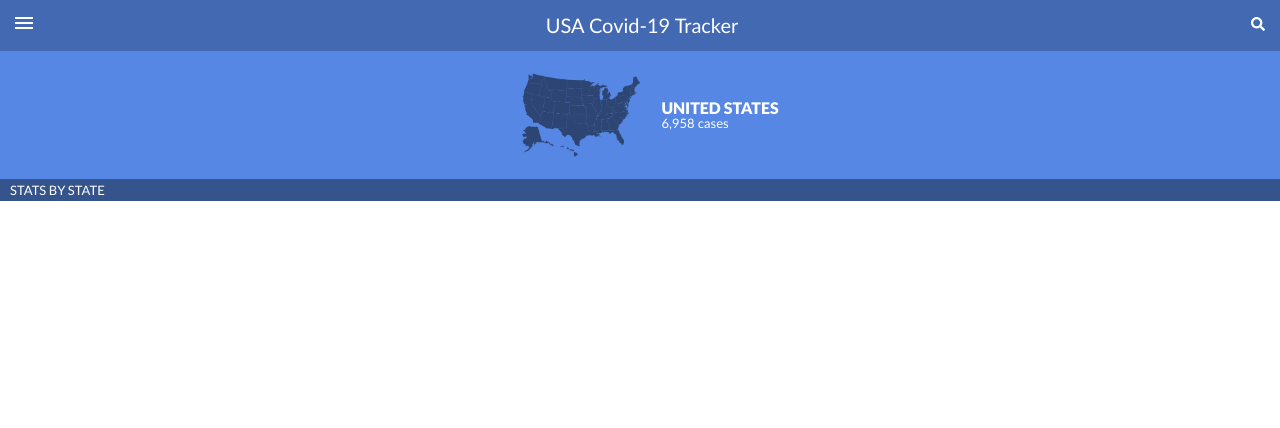
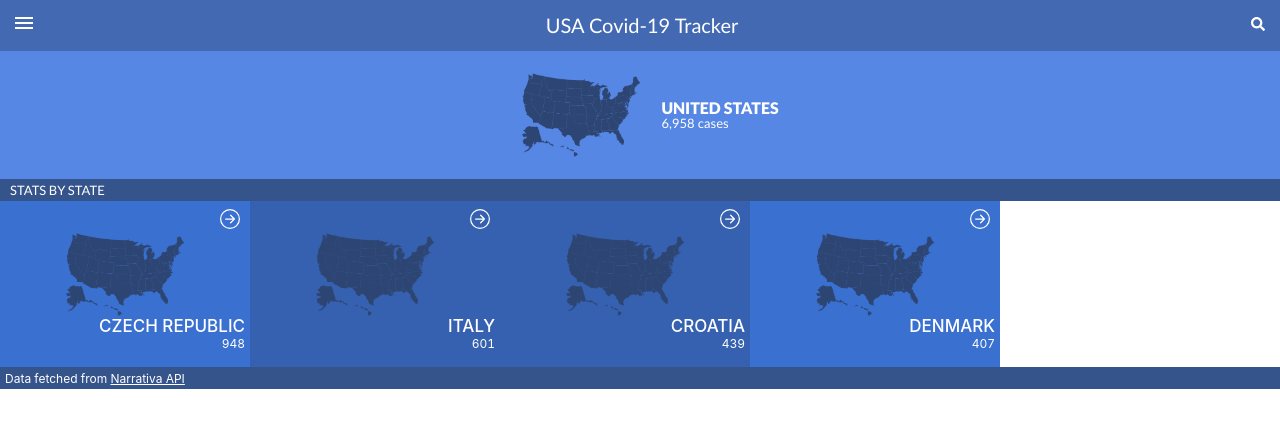
Before and after one commit to RafaelEchart/React_USACovid19Tracker, a React (Create React App) app: page /homePage in a window 1280 px wide. Shown: the top 428 px of the page. Built offline with nearby package versions, Linux system fonts and the light colour scheme.

Commit message:
State individual card and footer

```diff
--- /dev/null
+++ b/src/components/Footer/Footer.js
@@ -0,0 +1,11 @@
+import React from 'react';
+import './footer.css';
+
+const Footer = () => (
+    <div className='footerContainer'>
+
+  <span>Data fetched from <a href='https://covid19tracking.narrativa.com/index_en.html' target='_blank' rel='noreferrer'>Narrativa API</a> </span>
+    </div>
+);
+
+export default Footer;
--- /dev/null
+++ b/src/components/Footer/footer.css
@@ -0,0 +1,14 @@
+.footerContainer {
+    background-color: #35548b;
+    color: white;
+}
+
+.footerContainer span {
+    margin-left: 5px;
+    font-size: 12px;
+}
+
+.footerContainer a{
+    text-decoration: underline;
+    color: white;
+}
--- a/src/components/HomePage/HomePage.js
+++ b/src/components/HomePage/HomePage.js
@@ -3,7 +3,9 @@ import React from 'react';
 import HomePageHeader from '../HomePageHeader/HomePageHeader';
 import MainBanner from '../MainBanner/MainBanner';
 import FilterText from '../FilterText/FilterText';
+import StateInfoCard from '../StateInfoCard/StateInfoCard';
 import './homePage.css';
+import Footer from '../Footer/Footer';
 
 const HomePage = () => {
   const hello = 'hello';
@@ -15,6 +17,8 @@ const HomePage = () => {
  <HomePageHeader />
  <MainBanner/>
  <FilterText/>
+ <StateInfoCard/>
+ <Footer/>
 
   </React.Fragment>
 
--- /dev/null
+++ b/src/components/StateInfoCard/StateInfoCard.js
@@ -0,0 +1,48 @@
+import React from 'react';
+import { BsArrowRightCircle } from 'react-icons/bs';
+import { Link } from 'react-router-dom';
+import USMAP from '../../assets/US-MAP.png';
+import './stateInfoCard.css';
+
+const StateInfoCard = () => {
+  const info = [
+    {
+      name: 'CZECH REPUBLIC',
+      cases: 948,
+      image: USMAP,
+    },
+    {
+      name: 'ITALY',
+      cases: 601,
+      image: USMAP,
+    },
+    {
+      name: 'CROATIA',
+      cases: 439,
+      image: USMAP,
+    },
+    {
+      name: 'DENMARK',
+      cases: 407,
+      image: USMAP,
+    },
+  ];
+  return (
+    <div className='stateCardContainer'>
+      {info.map((state, idx) => (
+          <Link key={state.cases} to='/homePage/ecuador' className={`background-${idx} individualCardContainter`}>
+
+        <BsArrowRightCircle className='stateCardIcon' />
+          <img src={state.image} width={120} />
+          <div className='innerDivAlignment'>
+            <h2>{state.name}</h2>
+            <span>{state.cases}</span>
+          </div>
+
+          </Link>
+      ))}
+    </div>
+  );
+};
+
+export default StateInfoCard;
--- /dev/null
+++ b/src/components/StateInfoCard/stateInfoCard.css
@@ -0,0 +1,57 @@
+.stateCardContainer {
+    display: flex;
+    flex-direction: row;
+    flex-wrap: wrap;
+
+}
+
+.individualCardContainter {
+    width: 50%;
+    display: flex;
+    flex-direction: column;
+    align-items: center;
+    max-width: 250px;
+
+}
+
+.background-0, .background-3 {
+    background-color: #3a70d0;
+}
+
+.background-1, .background-2 {
+    background-color: #3661b0;
+}
+
+.innerDivAlignment {
+    width: 100%;
+    display: flex;
+    flex-direction: column;
+    align-items: flex-end;
+    line-height: 17px;
+    margin-bottom: 15px;
+    margin-right: 10px;
+
+}
+
+.innerDivAlignment h2 {
+    margin: 0;
+    font-size: 17px;
+    color: white;
+}
+
+.innerDivAlignment span {
+    color: white;
+    font-size: 12px;
+}
+
+.individualCardContainter img {
+    margin-top: 10px;
+}
+
+.stateCardIcon {
+    color: white;
+    font-size: 20px;
+    position: relative;
+    left: 42%;
+    top: 5%;
+}
```
